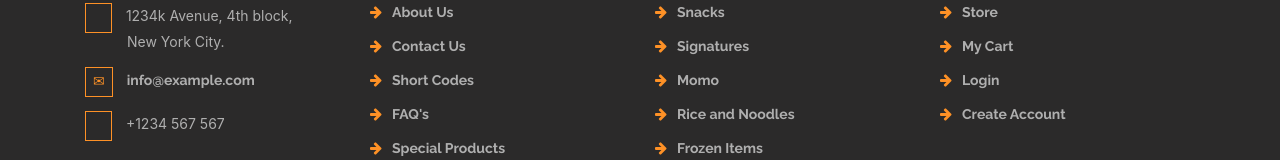
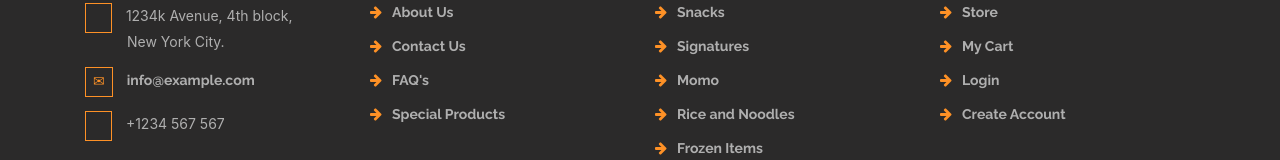
Before and after one commit to PrasDixit/supermarket_ecom, a React (Create React App) app: page / in a window 1280 px wide. Shown: the part 1211-1371 px from the top of the page. Built offline with nearby package versions, Linux system fonts and the light colour scheme; no server answers; a web font is replaced by a local one.

Commit message:
Updated Footer

```diff
--- a/src/Component/Footer/Footer.tsx
+++ b/src/Component/Footer/Footer.tsx
@@ -42,10 +42,6 @@ const Footer = () => {
                 <li>
                   <i className="fa fa-arrow-right" aria-hidden="true"></i>
                   <Link to="/Contact">Contact Us</Link>
-                </li>
-                <li>
-                  <i className="fa fa-arrow-right" aria-hidden="true"></i>
-                  <Link to="/ShortCodes">Short Codes</Link>
                 </li>
                 <li>
                   <i className="fa fa-arrow-right" aria-hidden="true"></i>
```
